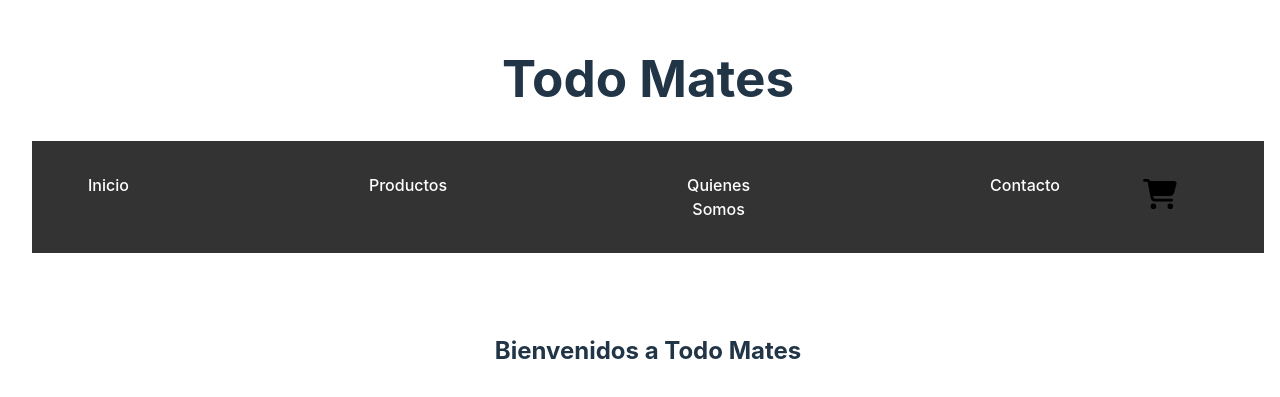
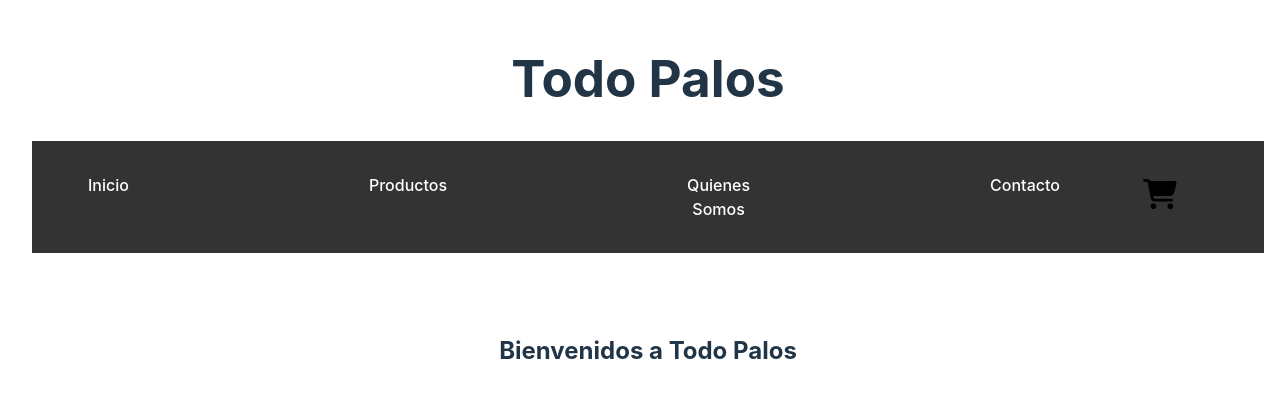
Before and after one commit to frantomasino/ProyectofinalReactjsTomasino, a React (Vite) app: page / in a window 1280 px wide. Shown: the part 267-664 px from the top of the page. Built offline with nearby package versions, Linux system fonts and the light colour scheme.

Commit message:
cambios en el apps

```diff
--- a/src/App.jsx
+++ b/src/App.jsx
@@ -6,10 +6,10 @@ function App() {
   return (
     <div className="app">
       <div>
-        <h1>Todo Mates</h1>
+        <h1>Todo Palos</h1>
       </div>
       <Navbar />
-      <ItemListContainer greeting="Bienvenidos a Todo Mates" />
+      <ItemListContainer greeting="Bienvenidos a Todo Palos" />
     </div>
   );
 }
```
